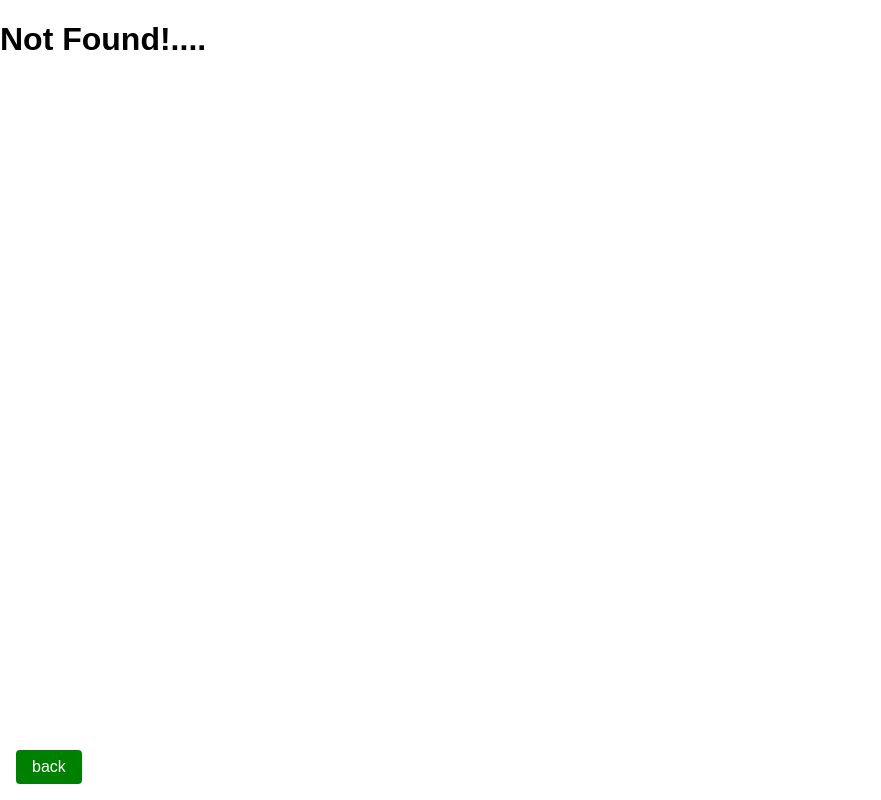
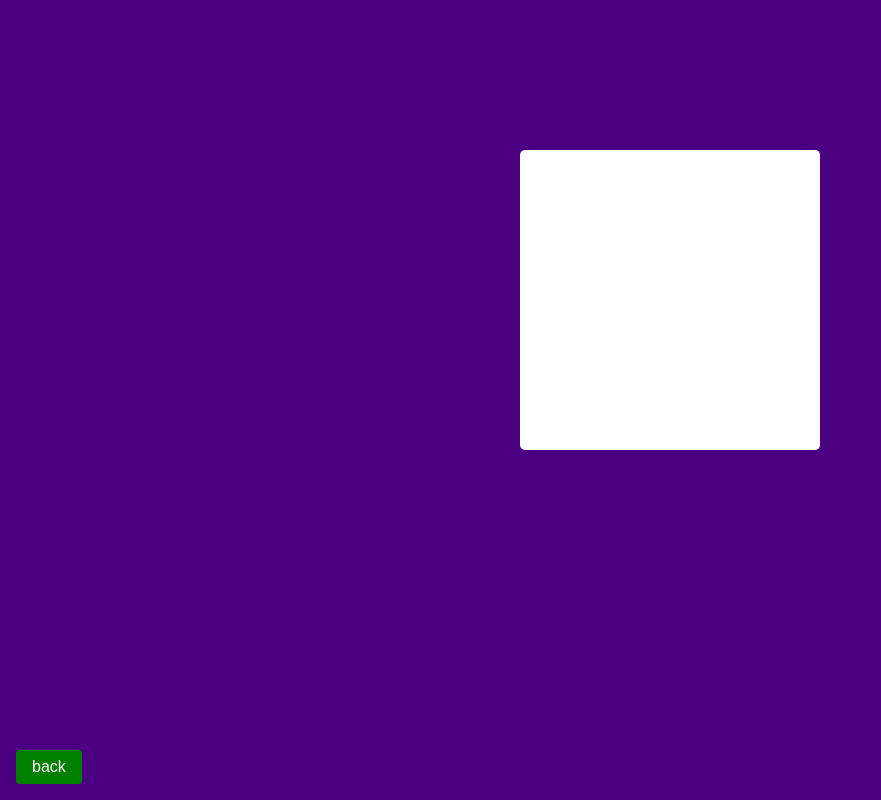
Before and after one commit to abruzy/loops, a React (Create React App) app: page /loop1-step10 in a window 1280 px wide. Before the commit this address led to /not-found. Shown: the whole page, without its empty margins (0-881 px from the left). Built offline with nearby package versions, Linux system fonts and the light colour scheme.

Commit message:
feat: loo1step10

```diff
--- a/src/Routes.jsx
+++ b/src/Routes.jsx
@@ -11,6 +11,8 @@ import Loop1Step5 from './components/Loop1/Step5/Step5';
 import Loop1Step6 from "./components/Loop1/Step6/Step6";
 import Loop1Step7 from './components/Loop1/Step7/Step7';
 import Loop1Step8 from './components/Loop1/Step8/Step8';
+import Loop1Step9 from './components/Loop1/Step9/Step9';
+import Loop1Step10 from './components/Loop1/Step10/Step10';
 
 // eslint-disable-next-line import/no-anonymous-default-export
 export default () => (
@@ -23,6 +25,8 @@ export default () => (
     <Route path="/loop1-step6" component={Loop1Step6} />
     <Route path="/loop1-step7" component={Loop1Step7} />
     <Route path="/loop1-step8" component={Loop1Step8} />
+    <Route path="/loop1-step9" component={Loop1Step9} />
+    <Route path="/loop1-step10" component={Loop1Step10} />
     <Route path="/not-found" component={NotFound} />
     <Route path="/" exact component={Directory} />
     <Redirect to="/not-found" />
--- a/src/components/Home/index.jsx
+++ b/src/components/Home/index.jsx
@@ -16,8 +16,8 @@ const Directory = () => {
         <Link to="/loop1-step6">Loop1Step6</Link>
         <Link to="/loop1-step7">Loop1Step7</Link>
         <Link to="/loop1-step8">Loop1Step8</Link>
-        <Link to="/">Loop1Step9</Link>
-        <Link to="/">Loop1Step10</Link>
+        <Link to="/loop1-step9">Loop1Step9</Link>
+        <Link to="/loop1-step10">Loop1Step10</Link>
       </div>
     </div>
   )
--- /dev/null
+++ b/src/components/Loop1/Step10/Step10.jsx
@@ -0,0 +1,37 @@
+import React, { useState } from 'react'
+
+import './Step10.scss'
+
+const Loop1Step10 = () => {
+  const [diffX, setDiffX] = useState(0)
+  const [diffY, setDiffY] = useState(0)
+  const [dragging, setDragging] = useState(false)
+  const [styles, setStyles] = useState({})
+
+  const _dragStart = (e) => {
+    setDiffX(e.screenX - e.currentTarget.getBoundingClientRect().left);
+    setDiffY(e.screenY - e.currentTarget.getBoundingClientRect().top);
+    setDragging(true)
+  }
+
+  const _dragging = (e) => {
+    if (dragging) {
+      var left = e.screenX - diffX;
+      var top = e.screenY - diffY;
+
+      setStyles({ left, top })
+    }
+  }
+
+  const _dragEnd = () => {
+    setDragging(false)
+  }
+
+  return (
+    <div className="Loop1Step10">
+      <div className="step10-box" style={styles} onMouseDown={_dragStart} onMouseMove={_dragging} onMouseUp={_dragEnd} />
+    </div>
+  )
+}
+
+export default Loop1Step10
--- /dev/null
+++ b/src/components/Loop1/Step10/Step10.scss
@@ -0,0 +1,16 @@
+.Loop1Step10 {
+  height: 100vh;
+  background-color: indigo;
+  position: relative;
+
+  .step10-box {
+    width: 300px;
+    height: 300px;
+    background-color: white;
+    border-radius: 5px;
+    position: absolute;
+    cursor: move;
+    top: 150px;
+    left: 520px;
+  }
+}
--- /dev/null
+++ b/src/components/Loop1/Step9/Step9.jsx
@@ -0,0 +1,13 @@
+import React from 'react'
+
+import './Step9.scss';
+
+const Loop1Step9 = () => {
+  return (
+    <div className="Loop1Step9">
+      Loop1Step9
+    </div>
+  )
+}
+
+export default Loop1Step9
--- /dev/null
+++ b/src/components/Loop1/Step9/Step9.scss
@@ -0,0 +1,3 @@
+.Loop1Step9 {
+  height: 100vh;
+}
```
